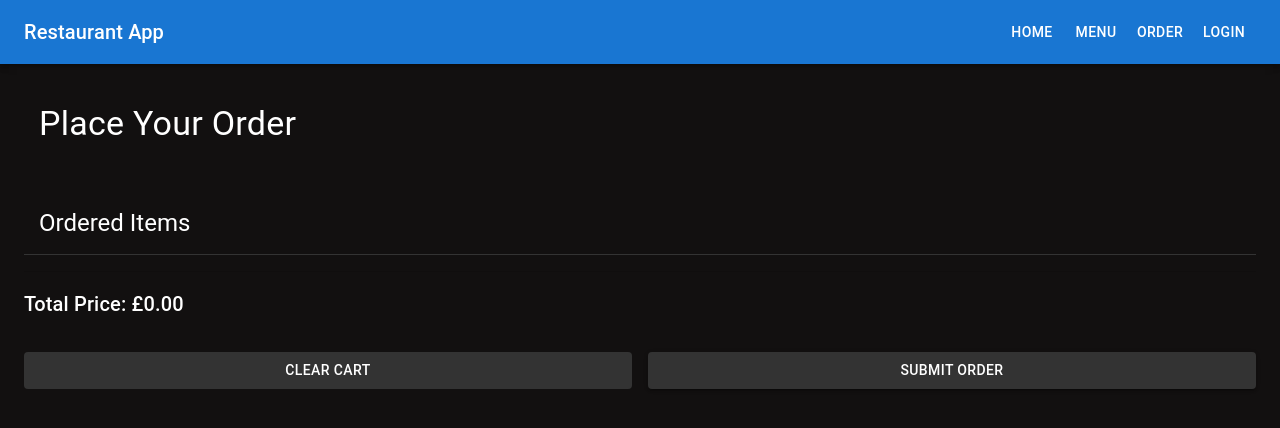
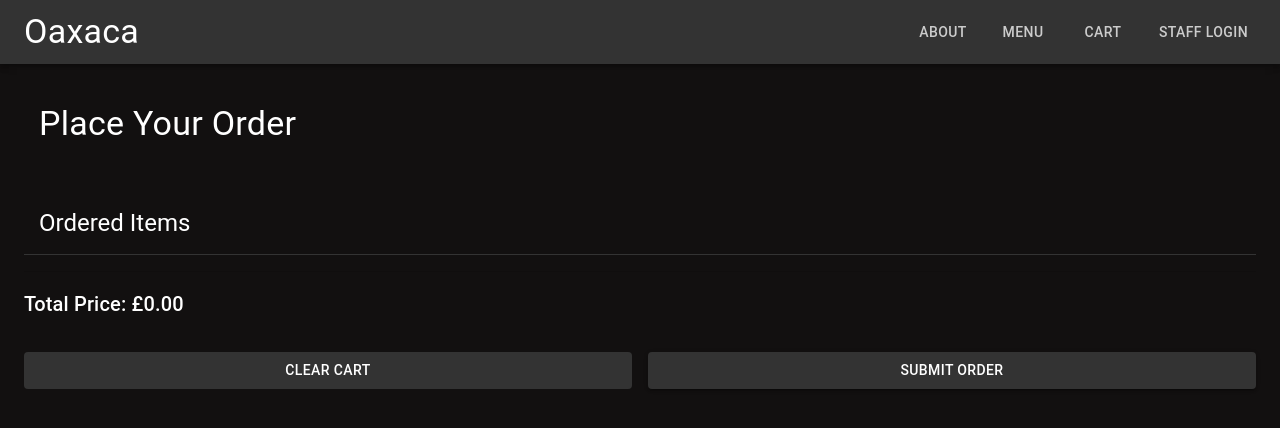
Before and after one commit to Paing100/restaurant_website, a React (Vite) app in the folder Project/Frontend/: page /order in a window 1280 px wide. Shown: the top 428 px of the page. Built offline with nearby package versions, Linux system fonts and the light colour scheme.

Commit message:
#65 reverted the old changes to the nav bar as they changes style and colour

```diff
--- a/Project/Frontend/src/App.jsx
+++ b/Project/Frontend/src/App.jsx
@@ -21,8 +21,8 @@ function AppContent() {
           <Route path="/order" element={<Order />} />
           <Route path="/login" element={<Login />} />
           <Route path="/waiter" element={<sessionCheck><Waiter /></sessionCheck>} />
-          <Route path="/waiter_menu" element={<sessionCheck><MenuWaiter /></sessionCheck>}/>
-          <Route path="/waiter_edit_menu/:id" element={<sessionCheck><EditMenu></EditMenu></sessionCheck>}/>
+          <Route path="/waiter_menu" element={<sessionCheck><MenuWaiter /></sessionCheck>} />
+          <Route path="/waiter_edit_menu/:id" element={<sessionCheck><EditMenu></EditMenu></sessionCheck>} />
           <Route path="/kitchen" element={<sessionCheck><KitchenStaff /></sessionCheck>} />
         </Routes>
       </div>
--- a/Project/Frontend/src/NavBar.jsx
+++ b/Project/Frontend/src/NavBar.jsx
@@ -1,47 +1,58 @@
-import React, { useContext } from 'react';
-import { Link } from 'react-router-dom';
-import { CartContext } from './CartContext';
-import { AppBar, Toolbar, Typography, Button, Box } from '@mui/material';
+import { useState, useContext } from "react";
+import { Toolbar, AppBar, Stack, Button, Typography } from "@mui/material";
+import { Link, useNavigate } from "react-router-dom";
+import { CartContext } from "./CartContext";
+import CustomerModal from "./CustomerModal"; // Import the modal
 
-const NavBar = ({ user, setUser }) => {
-  const { customer, logout } = useContext(CartContext);
+function NavBar() {
+  const navigate = useNavigate();
+  const { customer, logout } = useContext(CartContext); // Use logout from context
+  const [isModalOpen, setIsModalOpen] = useState(false);
 
-  const handleLogout = () => {
-    logout();
-    setUser(null);
+  const handleCartClick = () => {
+    if (!customer) {
+      setIsModalOpen(true);
+      return;
+    }
+    navigate("/order");
   };
 
   return (
-    <AppBar position="static">
-      <Toolbar>
-        <Typography variant="h6" sx={{ flexGrow: 1 }}>
-          Restaurant App
+    <>
+      <AppBar position="static" sx={{ backgroundColor: "#333", width: "100%" }}>
+        <Toolbar sx={{ padding: "0 24px" }}>
+          <Typography variant="h4" sx={{ flexGrow: 1, color: "#fff" }}>
+            <Link to="/" style={{ textDecoration: "none", color: "inherit" }}>
+              Oaxaca
+            </Link>
           </Typography>
-        <Box sx={{ display: 'flex', alignItems: 'center' }}>
-          <Button color="inherit" component={Link} to="/">
-            Home
+
+          <Stack direction="row" spacing={2}>
+            <Button variant="text" sx={{ color: "#ccc" }} component={Link} to="/">
+              About
             </Button>
-          <Button color="inherit" component={Link} to="/menu">
+            <Button variant="text" sx={{ color: "#ccc" }} component={Link} to="/menu">
               Menu
             </Button>
-          <Button color="inherit" component={Link} to="/order">
-            Order
+            <Button variant="text" sx={{ color: "#ccc" }} onClick={handleCartClick}>
+              Cart
             </Button>
-          {customer ? (
-            <>
-              <Button color="inherit" onClick={handleLogout}>
+            {!customer ? (
+              <Button variant="text" sx={{ color: "#ccc" }} component={Link} to="/login">
+                Staff Login
+              </Button>
+            ) : (
+              <Button variant="text" sx={{ color: "#f44336" }} onClick={logout}>
                 Logout
               </Button>
-            </>
-          ) : (
-            <Button color="inherit" component={Link} to="/login">
-              Login
-            </Button>
             )}
-        </Box>
+          </Stack>
         </Toolbar>
       </AppBar>
+
+      {isModalOpen && <CustomerModal onClose={() => setIsModalOpen(false)} />}
+    </>
   );
-};
+}
 
 export default NavBar;
```
Lines whose indentation alone changed are shown as unchanged.
